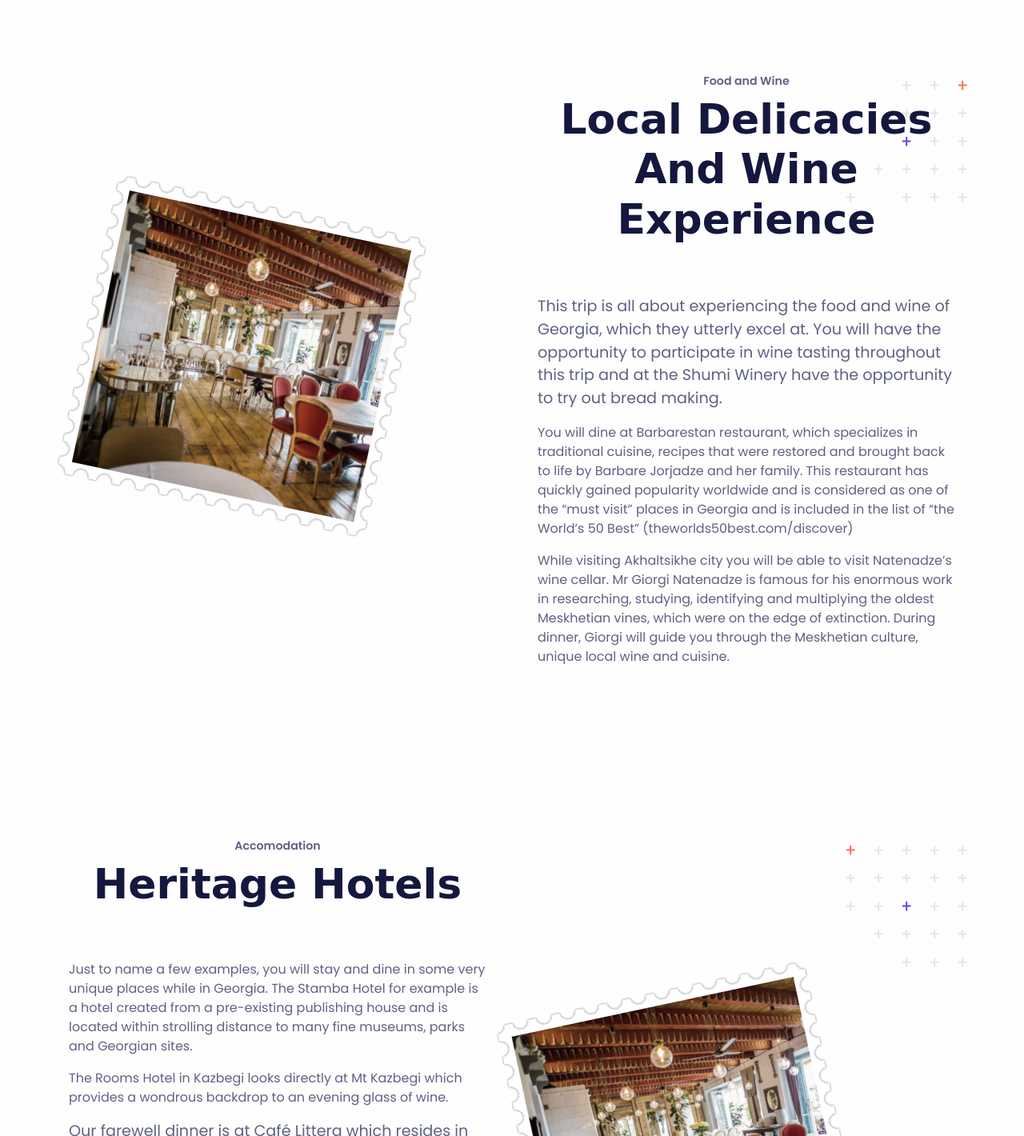
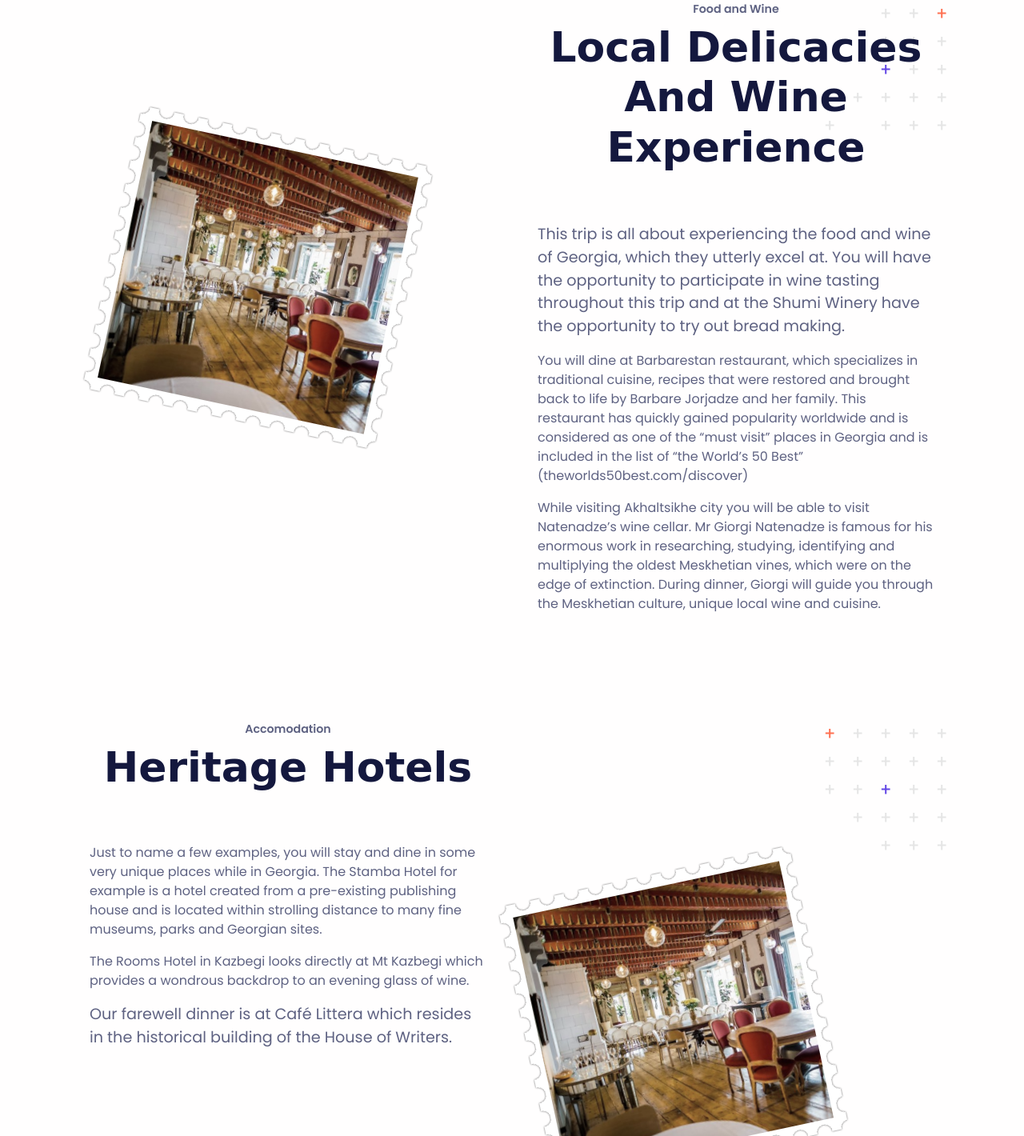
Before and after one commit to roadlesstravelledtoursnz/roadless, a plain HTML site: page tour_georgia.html in a window 1280 px wide. Shown: the part 1380-2800 px from the top of the page at 80% size. Drawn offline with Linux system fonts and the light colour scheme; a web font is replaced by a local one.

Commit message:
spacing updated

```diff
--- a/assets/css/style.css
+++ b/assets/css/style.css
@@ -7,3 +7,8 @@
   margin: 1rem;
   transform: rotate(12deg);
 }
+
+.container {
+  max-width: 85%;
+  width: 85%;
+}
--- a/tour_georgia.html
+++ b/tour_georgia.html
@@ -97,7 +97,7 @@
 
       <!-- ============================================-->
       <!-- <section> begin ============================-->
-      <section class="pt-5 pt-md-9" id="heritage">
+      <section class="pt-5 pt-md-5" id="heritage">
 
         <div class="container">
           <div class="position-absolute z-index--1 end-0 d-none d-lg-block">
@@ -140,7 +140,7 @@
       <!-- <section> close ============================-->
       <!-- ============================================-->
 
-      <section class="pt-5 pt-md-9" id="dine-wine">
+      <section class="pt-5 pt-md-5" id="dine-wine">
 
         <div class="container">
           <div class="position-absolute z-index--1 end-0 d-none d-lg-block">
@@ -173,7 +173,7 @@
 
             <!-- ============================================-->
       <!-- <section> begin ============================-->
-      <section class="pt-5 pt-md-9" id="accomodation">
+      <section class="pt-5 pt-md-5" id="accomodation">
 
         <div class="container">
           <div class="position-absolute z-index--1 end-0 d-none d-lg-block">
```
Also changed, not shown: index.html (+1 -1 lines).
